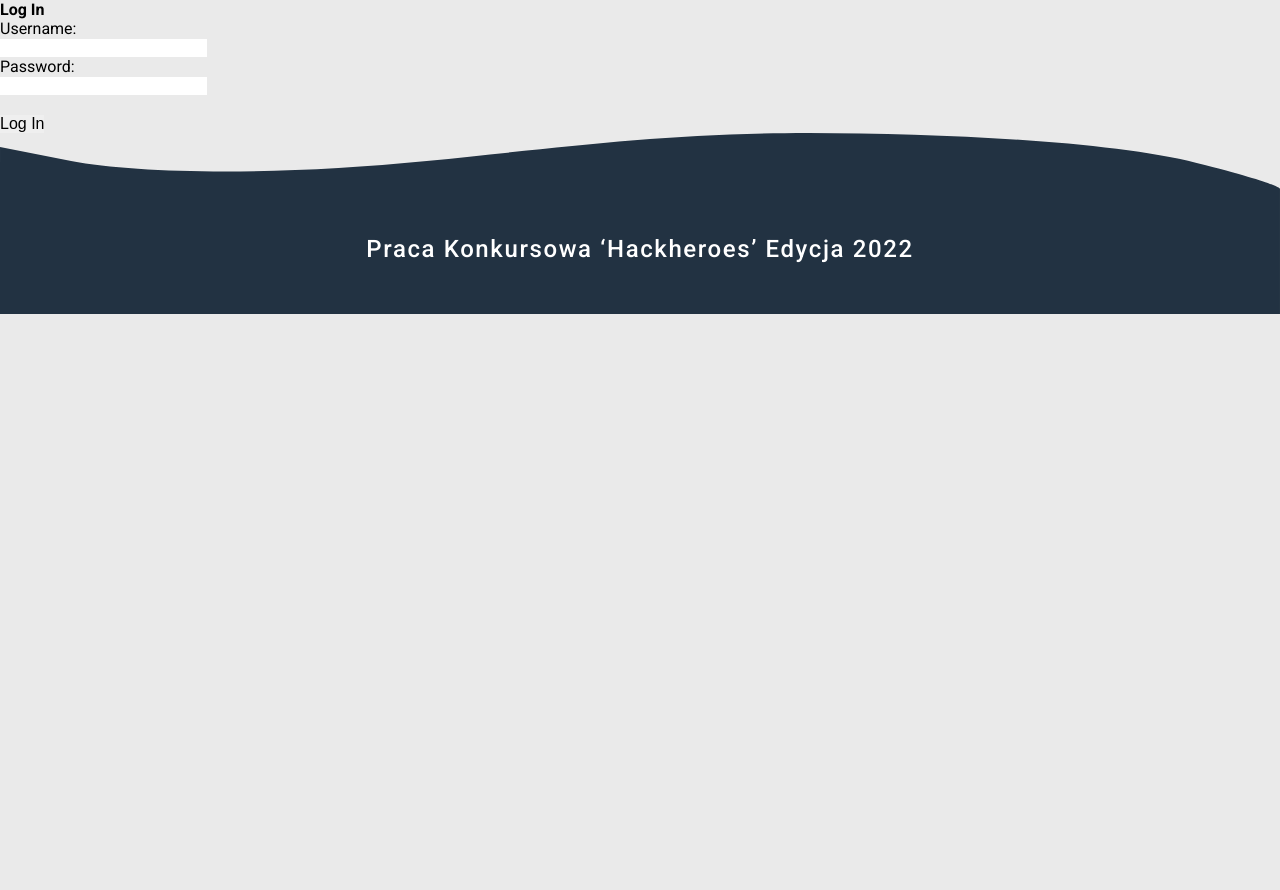
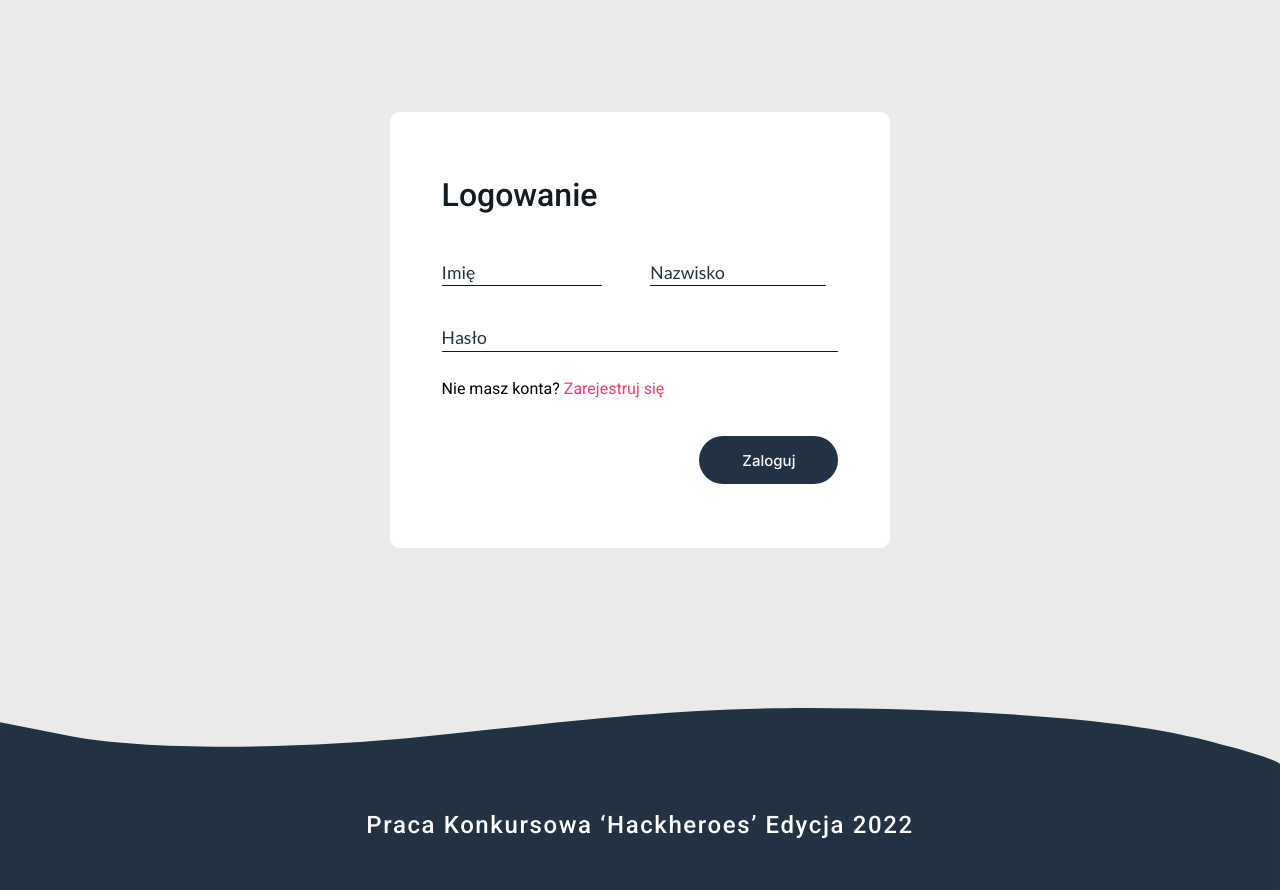
Before and after one commit to Navio1430/VoteAround, a Flask app: page /signin/ in a window 1280 px wide. Shown: the part 64-954 px from the top of the page. Before the commit the page ends 378 px from the top, so only its background shows below. Run offline with Flask 3, Linux system fonts and the light colour scheme.

Commit message:
Updated content at 'sigin' site

```diff
--- a/website/static/styles/app.css
+++ b/website/static/styles/app.css
@@ -258,14 +258,16 @@
   margin-bottom: 2.875rem;
 }
 
-.signup__container {
+.signup__container,
+.signin__container {
   display: -ms-grid;
   display: grid;
   -ms-grid-columns: (1fr)[11];
       grid-template-columns: repeat(11, 1fr);
 }
 
-.signup__form {
+.signup__form,
+.signin__form {
   -ms-grid-column: 4;
   -ms-grid-column-span: 5;
   grid-column: 4/9;
@@ -282,14 +284,16 @@
   padding: 4rem 3.2rem;
 }
 
-.signup__title {
+.signup__title,
+.signin__title {
   color: #131b23;
   font-size: 2rem;
   font-weight: 500;
   margin-bottom: 3rem;
 }
 
-.signup__input {
+.signup__input,
+.signin__input {
   color: #223242;
   font-size: 1.1rem;
   font-weight: 400;
@@ -300,72 +304,79 @@
   padding-bottom: 0.15rem;
 }
 
-.signup__input::-webkit-input-placeholder {
+.signup__input::-webkit-input-placeholder,
+.signin__input::-webkit-input-placeholder {
   color: #223242;
   font-size: 1.1rem;
   font-weight: 400;
   font-family: "Lato", sans-serif;
 }
 
-.signup__input:-ms-input-placeholder {
+.signup__input:-ms-input-placeholder,
+.signin__input:-ms-input-placeholder {
   color: #223242;
   font-size: 1.1rem;
   font-weight: 400;
   font-family: "Lato", sans-serif;
 }
 
-.signup__input::-ms-input-placeholder {
+.signup__input::-ms-input-placeholder,
+.signin__input::-ms-input-placeholder {
   color: #223242;
   font-size: 1.1rem;
   font-weight: 400;
   font-family: "Lato", sans-serif;
 }
 
-.signup__input::placeholder {
+.signup__input::placeholder,
+.signin__input::placeholder {
   color: #223242;
   font-size: 1.1rem;
   font-weight: 400;
   font-family: "Lato", sans-serif;
 }
 
-.signup__input--name {
+.signup__input--name,
+.signin__input--name {
   width: 10rem;
   margin-right: 2.8rem;
 }
 
-.signup__input--surname {
+.signup__input--surname,
+.signin__input--surname {
   width: 11rem;
 }
 
-.signup__input--password {
+.signup__input--password,
+.signin__input--password {
   width: 24.8rem;
 }
 
-.signup__input--last {
+.signup__input--last,
+.signin__input--last {
   width: 24.8rem;
   margin-bottom: 1.7rem;
 }
 
-.signup__link {
+.signup__link,
+.signin__link {
   color: #ff3864;
 }
 
-.signup__btn {
+.signup__btn,
+.signin__btn {
   color: #ffffff;
   font-family: inter;
   font-weight: 500;
-  font-size: 15px;
+  font-size: 0.9375rem;
   text-align: center;
-  -webkit-box-align: center;
-      -ms-flex-align: center;
-          align-items: center;
-  padding: 15px 38px;
+  -ms-flex-item-align: end;
+      align-self: flex-end;
   width: 8.6875rem;
   height: 3rem;
   background: #223242;
-  border-radius: 25px;
-  -ms-flex-item-align: end;
-      align-self: flex-end;
+  border-radius: 1.5625rem;
+  padding: 0.9375rem 2.375rem;
   margin-top: 2.4rem;
 }
 
--- a/website/static/styles/components/_components.scss
+++ b/website/static/styles/components/_components.scss
@@ -1,4 +1,4 @@
 @import './global/_global.scss';
 @import './projects/_projects.scss';
 @import './projects/_card.scss';
-@import './sign/_signup.scss';
+@import './sign/_sign.scss';
--- a/website/static/styles/components/sign/_sign.scss
+++ b/website/static/styles/components/sign/_sign.scss
@@ -1 +1,87 @@
-@import './_signup.scss';
+.signup,
+.signin {
+    &__container {
+        display: grid;
+        grid-template-columns: repeat(11, 1fr);
+    }
+
+    &__form {
+        grid-column: 4/9;
+        display: flex;
+        flex-direction: column;
+
+        background: $white;
+        border-radius: 0.625rem;
+
+        margin: 7rem auto 10rem auto;
+        padding: 4rem 3.2rem;
+    }
+
+    &__title {
+        color: $darkBlue;
+        font-size: 2rem;
+        font-weight: 500;
+
+        margin-bottom: 3rem;
+    }
+
+    &__input {
+        color: $blue;
+        font-size: 1.1rem;
+        font-weight: 400;
+        font-family: $lato;
+
+        outline: none;
+        border-bottom: 0.0625rem solid $darkBlue;
+
+        margin-bottom: 2.5625rem;
+        padding-bottom: 0.15rem;
+
+        &::placeholder {
+            color: $blue;
+            font-size: 1.1rem;
+            font-weight: 400;
+            font-family: $lato;
+        }
+
+        &--name {
+            width: 10rem;
+            margin-right: 2.8rem;
+        }
+
+        &--surname {
+            width: 11rem;
+        }
+
+        &--password {
+            width: 24.8rem;
+        }
+
+        &--last {
+            width: 24.8rem;
+
+            margin-bottom: 1.7rem;
+        }
+    }
+
+    &__link {
+        color: $pink;
+    }
+
+    &__btn {
+        color: $white;
+        font-family: inter;
+        font-weight: 500;
+        font-size: 0.9375rem;
+        text-align: center;
+
+        align-self: flex-end;
+        width: 8.6875rem;
+        height: 3rem;
+        background: $blue;
+        border-radius: 1.5625rem;
+
+        padding: 0.9375rem 2.375rem;
+        margin-top: 2.4rem;
+    }
+}
--- a/website/templates/signin.html
+++ b/website/templates/signin.html
@@ -1,12 +1,46 @@
 {% extends 'base.html' %} {% block content %}
 
-<h1>Log In</h1>
-<form action="#" method="post">
-    <label for="username-input">Username:</label><br />
-    <input type="text" id="username-input" name="username" /><br />
-    <label for="password-input">Password:</label><br />
-    <input type="password" id="password-input" name="password" /><br /><br />
-    <input type="submit" value="Log In" />
-</form>
+<div class="signin__container">
+    <form action="#" method="post" class="signin__form">
+        <p class="signin__title">Logowanie</p>
+
+        <div class="signin__names-container">
+            <input
+                type="text"
+                name="name"
+                class="signin__input signin__input--name"
+                id="name"
+                placeholder="Imię"
+            />
+
+            <input
+                type="text"
+                name="surname"
+                class="signin__input signin__input--surname"
+                id="surname"
+                placeholder="Nazwisko"
+            />
+        </div>
+
+        <input
+            type="password"
+            name="password"
+            class="signin__input signin__input--last"
+            id="password"
+            placeholder="Hasło"
+        />
+
+        <p>
+            Nie masz konta?
+            <span class="signin__link">
+                <a href="{{ url_for('signup.index') }}">Zarejestruj się</a>
+            </span>
+        </p>
+
+        <button class="signin__btn" type="submit">
+            <a href="#">Zaloguj </a>
+        </button>
+    </form>
+</div>
 
 {% endblock %}
--- a/website/templates/signup.html
+++ b/website/templates/signup.html
@@ -40,7 +40,7 @@
         <p>
             Masz już konto?
             <span class="signup__link">
-                <a href="#">Zaloguj się</a>
+                <a href="{{ url_for('signin.index') }}">Zaloguj się</a>
             </span>
         </p>
 
```
Also changed, not shown: website/static/styles/components/sign/_signup.scss (deleted, +0 -90 lines), 1 other file.
